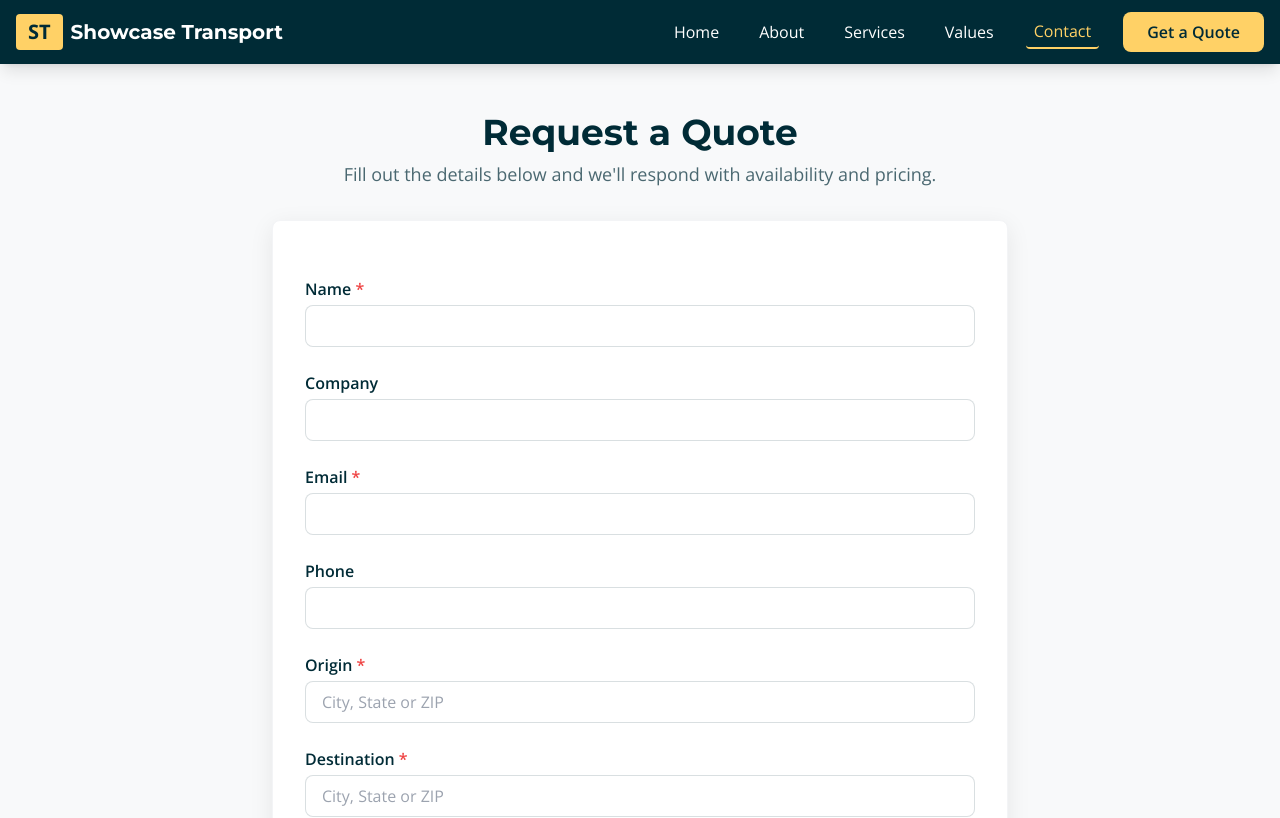
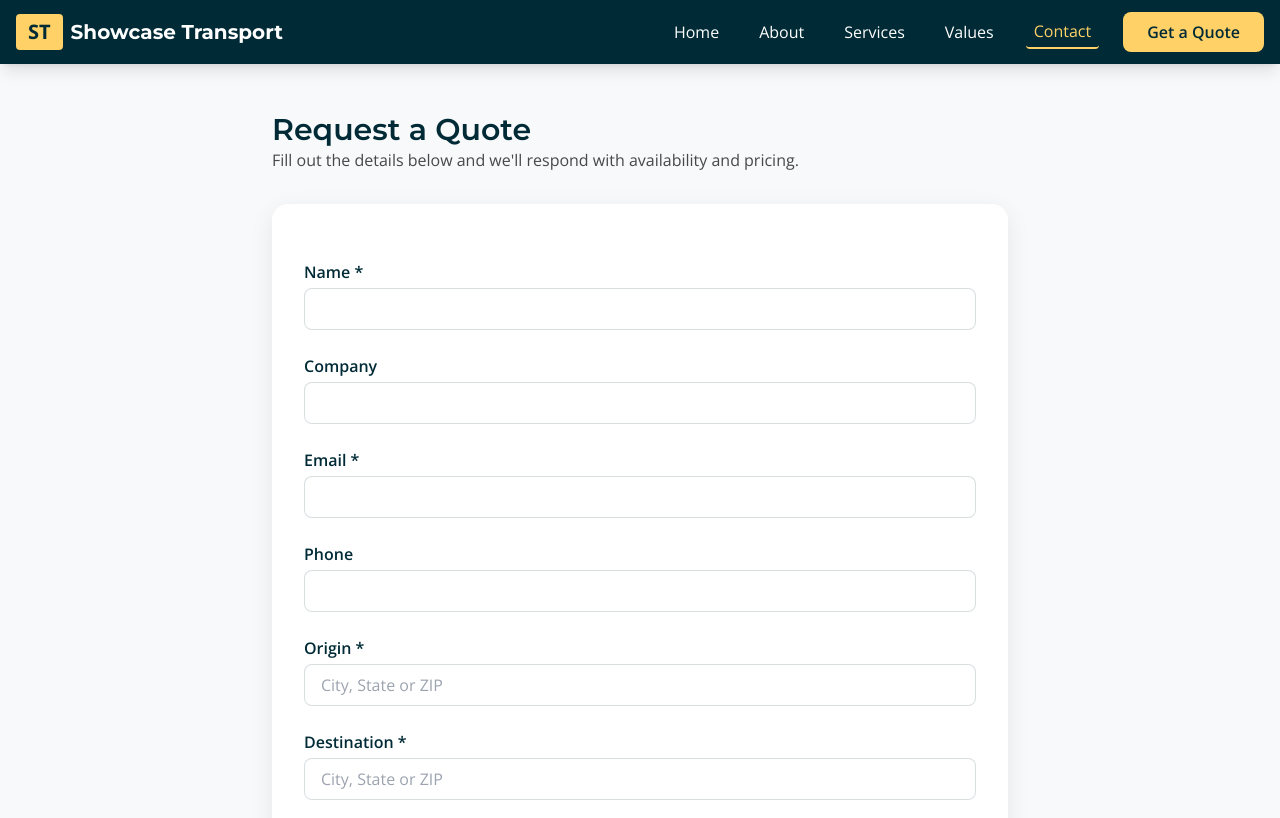
Before and after one commit to knightofren2588/showcase-transport, a React (Vite) app: page /contact in a window 1280 px wide. Shown: the top 818 px of the page. Built offline with nearby package versions, Linux system fonts and the light colour scheme.

Commit message:
Improve Netlify form handling with async fetch submission

```diff
--- a/src/pages/Contact.jsx
+++ b/src/pages/Contact.jsx
@@ -1,46 +1,56 @@
-import { useState } from 'react';
+import { useState } from "react";
 
 export default function Contact() {
-  const [submitted, setSubmitted] = useState(false);
+  const [sent, setSent] = useState(false);
+  const [error, setError] = useState("");
 
-  const handleSubmit = (e) => {
+  async function handleSubmit(e) {
     e.preventDefault();
-    setSubmitted(true);
-  };
+    setError("");
 
-  if (submitted) {
+    const form = e.target;
+    const data = new FormData(form);
+
+    // VERY IMPORTANT: Netlify needs this field
+    data.set("form-name", "quote");
+
+    try {
+      await fetch("/", {
+        method: "POST",
+        body: data,
+      });
+      setSent(true);
+      form.reset();
+    } catch (err) {
+      setError("Something went wrong. Please try again.");
+    }
+  }
+
+  if (sent) {
     return (
-      <div className="max-w-3xl mx-auto px-4 py-12 space-y-8">
-        <div className="card shadow-soft rounded-lg p-8 text-center" role="status" tabIndex="0">
-          <div className="text-6xl mb-4">✅</div>
-          <h2 className="text-2xl font-bold text-st-green mb-2">Thank You!</h2>
-          <p className="text-st-navy/70 mb-4">
+      <section className="max-w-3xl mx-auto px-4 py-16">
+        <div className="bg-white shadow-soft rounded-2xl p-10 text-center space-y-4">
+          <div className="text-5xl mb-2">✅</div>
+          <h1 className="text-2xl font-heading text-st-navy">Thank You!</h1>
+          <p className="text-st-text/80">
             We've received your quote request and will respond within 24 hours.
           </p>
           <button
-            onClick={() => setSubmitted(false)}
-            className="brand-cta"
+            onClick={() => setSent(false)}
+            className="brand-cta mt-4 inline-flex"
           >
             Submit Another Request
           </button>
         </div>
-      </div>
+      </section>
     );
   }
 
   return (
-    <div className="max-w-3xl mx-auto px-4 py-12 space-y-8">
-      {/* Netlify form fallback: lets Netlify detect the form even though React renders it */}
-      <form name="quote" method="POST" data-netlify="true" netlify-honeypot="bot-field" hidden>
-        <input type="hidden" name="form-name" value="quote" />
-        <input type="text" name="name" />
-        <input type="email" name="email" />
-        <textarea name="message"></textarea>
-      </form>
-
-      <div className="text-center space-y-2">
-        <h1 className="text-4xl font-bold text-st-navy">Request a Quote</h1>
-        <p className="text-lg text-st-navy/70">
+    <section className="max-w-3xl mx-auto px-4 py-12 space-y-8">
+      <div>
+        <h1 className="text-3xl font-heading text-st-navy">Request a Quote</h1>
+        <p className="text-st-text/80">
           Fill out the details below and we'll respond with availability and pricing.
         </p>
       </div>
@@ -51,97 +61,100 @@ export default function Contact() {
         data-netlify="true"
         data-netlify-honeypot="bot-field"
         onSubmit={handleSubmit}
-        className="card shadow-soft rounded-lg p-8 space-y-6"
+        className="bg-white shadow-soft rounded-2xl p-8 space-y-6"
       >
+        {/* Netlify needs this */}
         <input type="hidden" name="form-name" value="quote" />
-        <input name="bot-field" className="hidden" />
+
+        {/* Honeypot */}
+        <p className="hidden">
+          <label>
+            Don't fill this out: <input name="bot-field" />
+          </label>
+        </p>
 
         <div>
-          <label htmlFor="name" className="block text-st-navy font-semibold mb-1">
-            Name <span className="text-red-500">*</span>
+          <label className="block font-semibold text-st-navy" htmlFor="name">
+            Name *
           </label>
           <input
-            type="text"
             id="name"
             name="name"
             required
-            className="w-full border border-st-navy/15 rounded-lg px-4 py-2 focus:outline-none focus:ring-2 focus:ring-st-green"
+            className="mt-1 w-full border border-st-navy/15 rounded-lg px-4 py-2"
           />
         </div>
 
         <div>
-          <label htmlFor="company" className="block text-st-navy font-semibold mb-1">
+          <label className="block font-semibold text-st-navy" htmlFor="company">
             Company
           </label>
           <input
-            type="text"
             id="company"
             name="company"
-            className="w-full border border-st-navy/15 rounded-lg px-4 py-2 focus:outline-none focus:ring-2 focus:ring-st-green"
+            className="mt-1 w-full border border-st-navy/15 rounded-lg px-4 py-2"
           />
         </div>
 
         <div>
-          <label htmlFor="email" className="block text-st-navy font-semibold mb-1">
-            Email <span className="text-red-500">*</span>
+          <label className="block font-semibold text-st-navy" htmlFor="email">
+            Email *
           </label>
           <input
-            type="email"
             id="email"
             name="email"
+            type="email"
             required
-            className="w-full border border-st-navy/15 rounded-lg px-4 py-2 focus:outline-none focus:ring-2 focus:ring-st-green"
+            className="mt-1 w-full border border-st-navy/15 rounded-lg px-4 py-2"
           />
         </div>
 
         <div>
-          <label htmlFor="phone" className="block text-st-navy font-semibold mb-1">
+          <label className="block font-semibold text-st-navy" htmlFor="phone">
             Phone
           </label>
           <input
-            type="tel"
             id="phone"
             name="phone"
-            className="w-full border border-st-navy/15 rounded-lg px-4 py-2 focus:outline-none focus:ring-2 focus:ring-st-green"
+            type="tel"
+            className="mt-1 w-full border border-st-navy/15 rounded-lg px-4 py-2"
           />
         </div>
 
         <div>
-          <label htmlFor="origin" className="block text-st-navy font-semibold mb-1">
-            Origin <span className="text-red-500">*</span>
+          <label className="block font-semibold text-st-navy" htmlFor="origin">
+            Origin *
           </label>
           <input
-            type="text"
             id="origin"
             name="origin"
             required
             placeholder="City, State or ZIP"
-            className="w-full border border-st-navy/15 rounded-lg px-4 py-2 focus:outline-none focus:ring-2 focus:ring-st-green"
+            className="mt-1 w-full border border-st-navy/15 rounded-lg px-4 py-2"
           />
         </div>
 
         <div>
-          <label htmlFor="destination" className="block text-st-navy font-semibold mb-1">
-            Destination <span className="text-red-500">*</span>
+          <label className="block font-semibold text-st-navy" htmlFor="destination">
+            Destination *
           </label>
           <input
-            type="text"
             id="destination"
             name="destination"
             required
             placeholder="City, State or ZIP"
-            className="w-full border border-st-navy/15 rounded-lg px-4 py-2 focus:outline-none focus:ring-2 focus:ring-st-green"
+            className="mt-1 w-full border border-st-navy/15 rounded-lg px-4 py-2"
           />
         </div>
 
         <div>
-          <label htmlFor="loadType" className="block text-st-navy font-semibold mb-1">
+          <label className="block font-semibold text-st-navy" htmlFor="loadType">
             Load Type
           </label>
           <select
             id="loadType"
             name="loadType"
-            className="w-full border border-st-navy/15 rounded-lg px-4 py-2 focus:outline-none focus:ring-2 focus:ring-st-green"
+            className="mt-1 w-full border border-st-navy/15 rounded-lg px-4 py-2"
           >
             <option value="">Select a load type</option>
             <option value="Palletized Freight">Palletized Freight</option>
@@ -152,7 +165,7 @@ export default function Contact() {
         </div>
 
         <div>
-          <label htmlFor="message" className="block text-st-navy font-semibold mb-1">
+          <label className="block font-semibold text-st-navy" htmlFor="message">
             Message
           </label>
           <textarea
@@ -160,11 +173,13 @@ export default function Contact() {
             name="message"
             rows="4"
             placeholder="Tell us about your shipping needs..."
-            className="w-full border border-st-navy/15 rounded-lg px-4 py-2 focus:outline-none focus:ring-2 focus:ring-st-green"
+            className="mt-1 w-full border border-st-navy/15 rounded-lg px-4 py-2"
           ></textarea>
         </div>
 
-        <button type="submit" className="brand-btn mt-4">
+        {error && <p className="text-red-600">{error}</p>}
+
+        <button type="submit" className="brand-btn">
           Send Request
         </button>
       </form>
@@ -178,6 +193,6 @@ export default function Contact() {
           mike@starktechstudios.com
         </a>
       </div>
-    </div>
+    </section>
   );
 }
```
